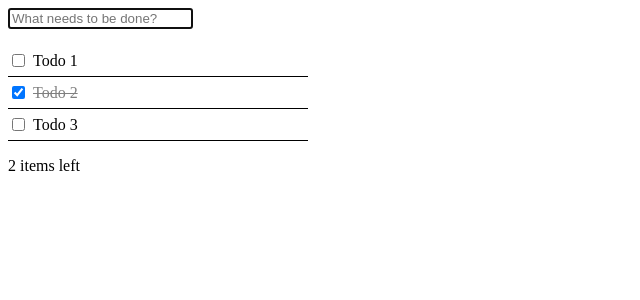
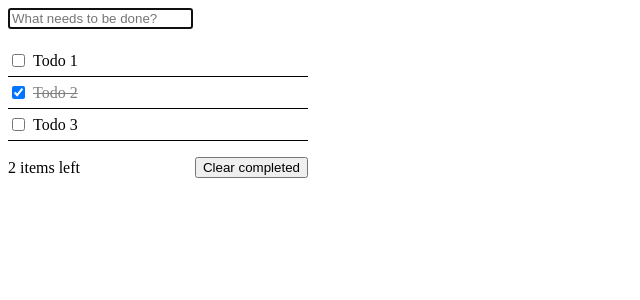
Before and after one commit to vladhaidukkk/svelte-todo-mvc, a Svelte app: page / in a window 1280 px wide. Shown: the top 300 px of the page, without its empty margins (0-640 px from the left). Built offline with nearby package versions, Linux system fonts and the light colour scheme.

Commit message:
feat: implement clear completed todos button

```diff
--- a/src/App.svelte
+++ b/src/App.svelte
@@ -21,6 +21,7 @@
   ];
   let newTodoText = '';
 
+  $: completedTodos = todos.filter((todo) => todo.completed).length;
   $: uncompletedTodos = todos.filter((todo) => !todo.completed).length;
 
   function createTodo(text: string) {
@@ -56,8 +57,13 @@
   function deleteTodo(id: string) {
     todos = todos.filter((todo) => todo.id !== id);
   }
+
+  function clearCompleted() {
+    todos = todos.filter((todo) => !todo.completed);
+  }
 </script>
 
+<main class="wrapper">
   <form on:submit|preventDefault={handleSubmit}>
     <!-- svelte-ignore a11y-autofocus -->
     <input
@@ -74,14 +80,44 @@
     {/each}
   </ul>
 
+  <div class="actions">
     <div>
-  <div>{uncompletedTodos} {uncompletedTodos === 1 ? 'item' : 'items'} left</div>
+      {uncompletedTodos}
+      {uncompletedTodos === 1 ? 'item' : 'items'} left
     </div>
+    <button
+      type="button"
+      class="clear-btn"
+      class:clear-btn--hidden={completedTodos === 0}
+      on:click={clearCompleted}
+    >
+      Clear completed
+    </button>
+  </div>
+</main>
 
 <style>
+  .wrapper {
+    width: 300px;
+  }
+
   .todos {
-    width: 300px;
     padding: 0;
     list-style: none;
   }
+
+  .actions {
+    display: flex;
+    align-items: center;
+    justify-content: space-between;
+  }
+
+  .clear-btn {
+    visibility: visible;
+    cursor: pointer;
+  }
+
+  .clear-btn--hidden {
+    visibility: hidden;
+  }
 </style>
```
Lines whose indentation alone changed are shown as unchanged.
